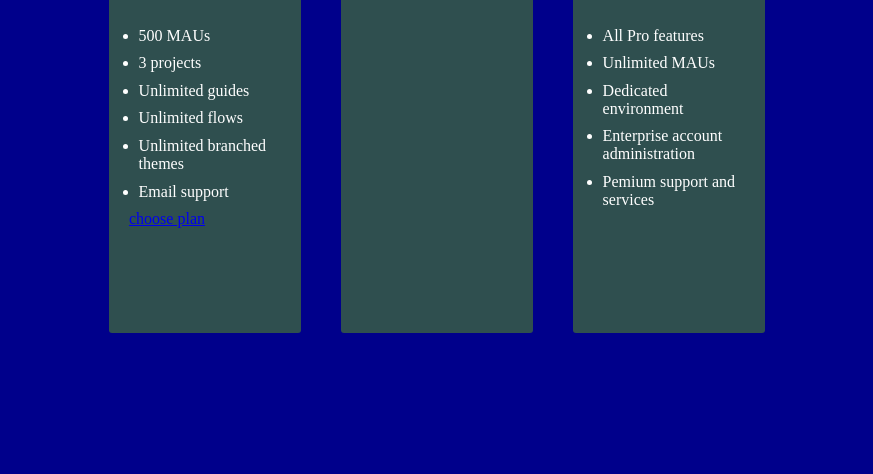
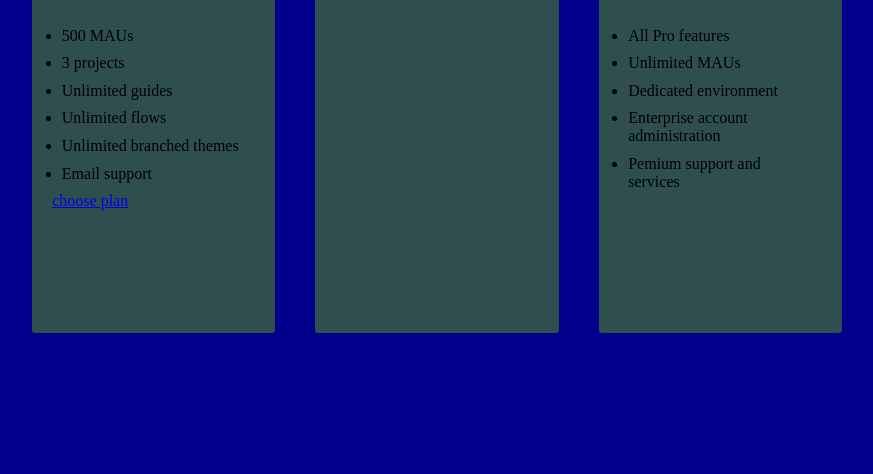
Before and after one commit to Uwemski/justCruising, a website: page index.html in a window 1280 px wide. Shown: the part 326-800 px from the top of the page, without its empty margins (203-1076 px from the left). Drawn offline with nearby package versions, Linux system fonts and the light colour scheme; files that its build step writes are made by us from their sources.

Commit message:
borrwed a style from the advanced css course nators project

```diff
--- a/sass/main.scss
+++ b/sass/main.scss
@@ -1,7 +1,7 @@
 /* small-text: 13px;
 ***/
 $primary-color: darkblue;
-$text-color: #fff;
+$text-color: black;
 $gutter-horizontal: 40px;
 
 
@@ -12,7 +12,7 @@ $gutter-horizontal: 40px;
 }
 
 body {
-    background-color: $primary-color;
+    //background-color: $primary-color;
     font-size: 16px;
     color: $text-color;
 }
@@ -75,17 +75,26 @@ body {
     flex-direction: row;
     justify-content: center;
 
+    transition: all .8s ease;
+
 }
+
 
 [class *='col-'] {
     background-color:darkslategrey;
-    width: 15%;
+    width: 19%;
     height: 55vh;
     border-radius: 3px;
+    transition: all .8s ease;
 
     &:not(:last-child) {
         margin-right: $gutter-horizontal;
     }
+
+}
+
+.col-1-of-3:hover {
+    transform: translateY(-9px);
 }
 
 .starter {
```
